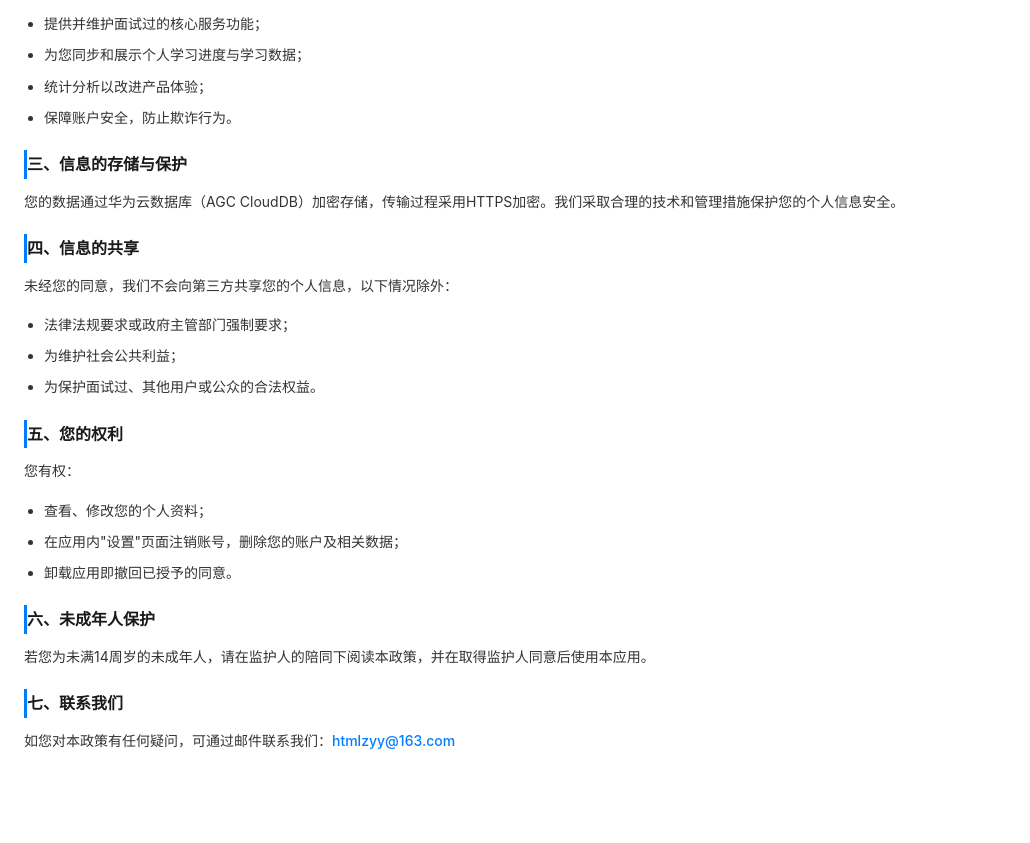
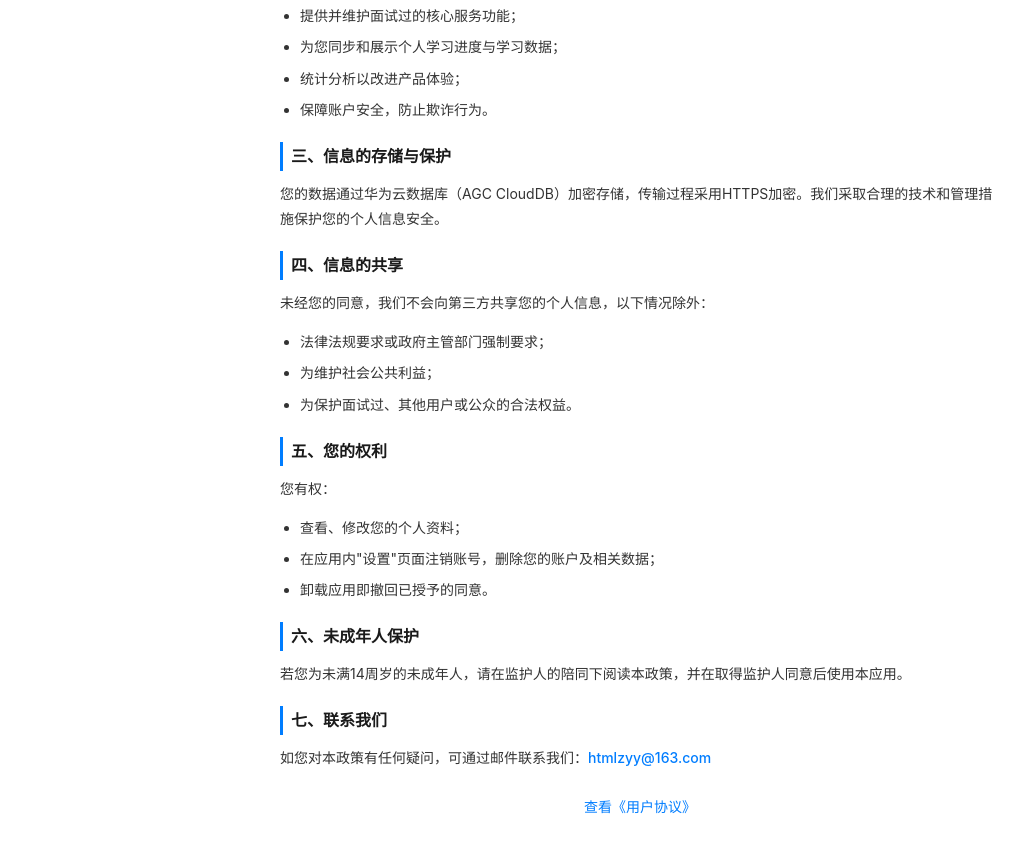
Before and after one commit to maxiaocao/interviewPass, a plain HTML site: page index.html in a window 1280 px wide. Shown: the part 424-1267 px from the top of the page, without its empty margins (0-1030 px from the left). Before the commit the page ends 1209 px from the top, so only its background shows below. Drawn offline with Linux system fonts and the light colour scheme.

Commit message:
Modify title and PrivacyPolicy styling in index.html
Updated the title and improved styling for better layout.

```diff
--- a/index.html
+++ b/index.html
@@ -3,15 +3,17 @@
 <head>
     <meta charset="UTF-8">
     <meta content="width=device-width, initial-scale=1.0" name="viewport">
-    <title>隐私政策</title>
+    <title>面试过 - 隐私政策</title>
     <style>
-        body { font-family: -apple-system, BlinkMacSystemFont, "Segoe UI", Roboto, sans-serif; padding: 16px; color: #333; line-height: 1.8; font-size: 14px; }
+        body { font-family: -apple-system, BlinkMacSystemFont, "Segoe UI", Roboto, sans-serif; max-width: 720px; margin: 0 auto; padding: 16px; color: #333; line-height: 1.8; font-size: 14px; }
         h1 { font-size: 20px; text-align: center; color: #1a1a1a; margin-bottom: 20px; }
-        h2 { font-size: 16px; color: #1a1a1a; margin-top: 20px; margin-bottom: 10px; border-left: 3px solid #007DFF; 左填充: 8px; }
+        h2 { font-size: 16px; color: #1a1a1a; margin-top: 20px; margin-bottom: 10px; border-left: 3px solid #007DFF; padding-left: 8px; }
         p { margin: 8px 0; }
         ul { padding-left: 20px; }
         li { margin: 6px 0; }
         .highlight { color: #007DFF; font-weight: 500; }
+        .link { text-align: center; margin-top: 24px; }
+        .link a { color: #007DFF; text-decoration: none; }
     </style>
 </head>
 <body>
@@ -60,5 +62,7 @@
 
 <h2>七、联系我们</h2>
 <p>如您对本政策有任何疑问，可通过邮件联系我们：<span class="highlight">htmlzyy@163.com</span></p>
+
+<p class="link"><a href="./user.html">查看《用户协议》</a></p>
 </body>
 </html>
```
